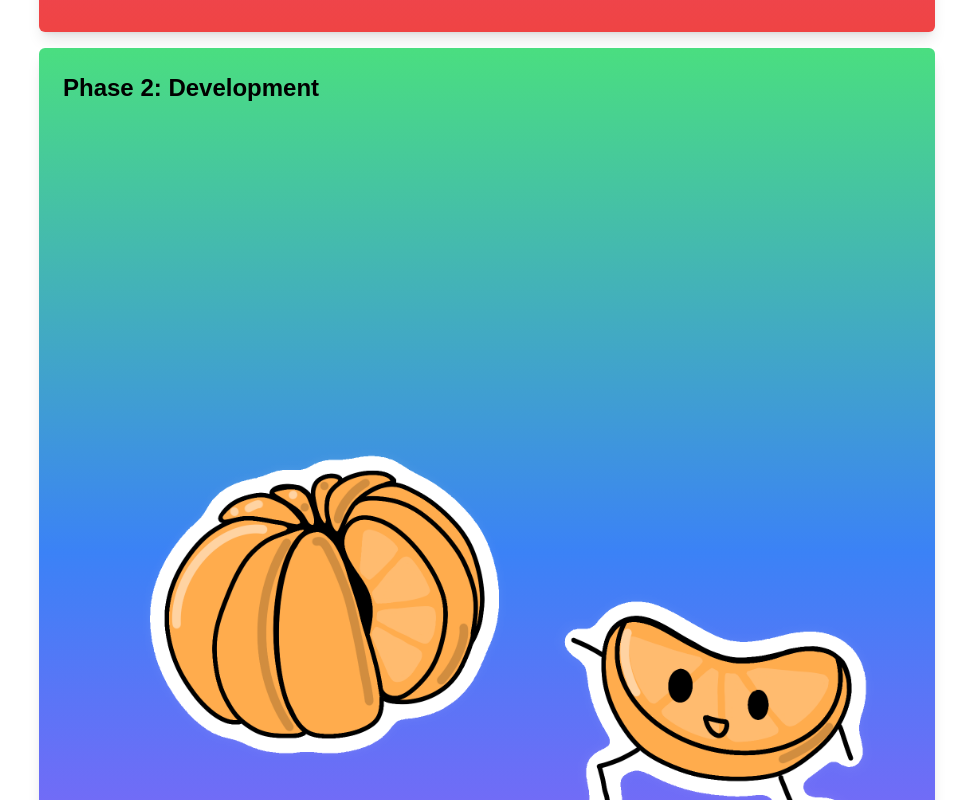
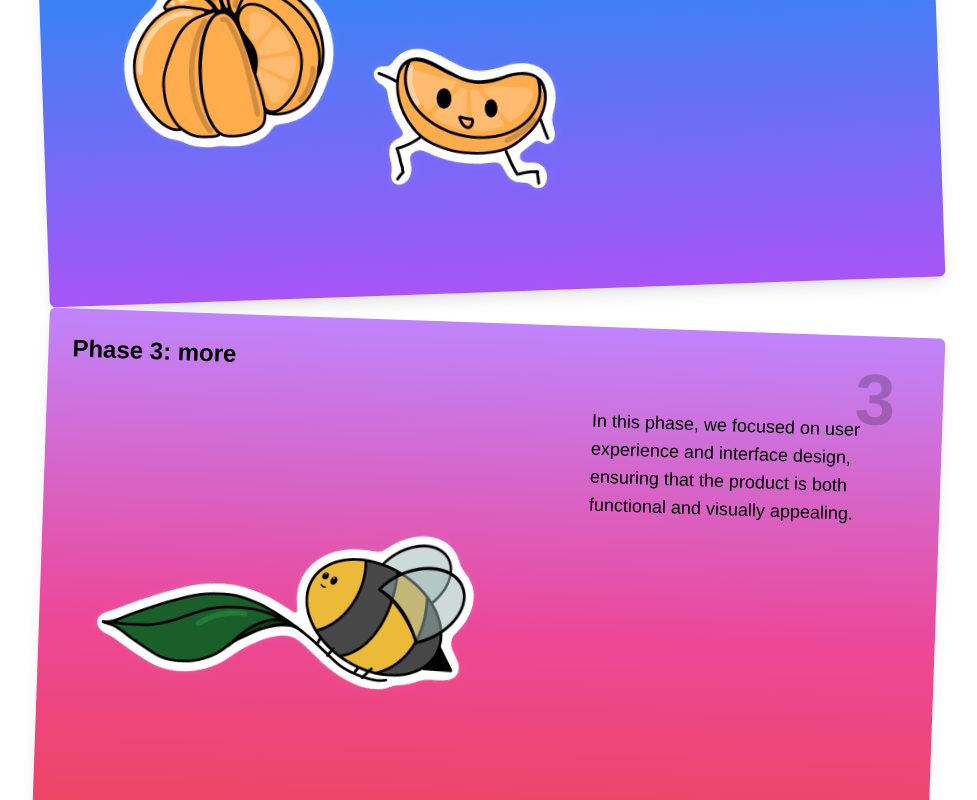
Before and after one commit to yborger/Personal-Website, a Next.js app: page /portfolio/cases/example in a window 1280 px wide. Shown: the part 1200-2000 px from the top of the page, without its empty margins (153-1130 px from the left). Built offline with nearby package versions, Linux system fonts and the light colour scheme.

Commit message:
Pause in implementation - phase cards mostly complete

```diff
--- a/app/components/PhaseCard.tsx
+++ b/app/components/PhaseCard.tsx
@@ -1,41 +1,60 @@
+"use client"
 
-/*
+import {
+  motion,
+  useScroll,
+  useTransform,
+  useSpring,
+  MotionValue,
+} from "motion/react"
+import { useRef } from "react"
 
-    Notes/checklist:
-
-    This is specifically for the "scroll and it will appear" section of the projects
-    So these are the cards that fan out/in as you scroll
-
-    -title: at the top, say the PHASE TITLE (design phase, planning, etc.)
-    -img: image with image carousel option?
-            -can i make the img parameter be like a folder route and have it display all images in the folder in a carousel?
-    -descrip: the writing that goes along with this card
-            -expect it to be between 2-5 sentences
-
-    Animation into global.css, left appear is written so now we need the full card
-
- */
 interface CardProps {
+        number: number;
         title: string;
         description: string;
         image: string;
         bg: string;
 }
 
-//not the final look, just a placeholder for now
 
-export default function PhaseCard({title, description, image, bg}: CardProps){
+export default function PhaseCard({number, title, description, image, bg}: CardProps){
+    const ref = useRef(null)
+    const { scrollYProgress } = useScroll({
+        target: ref,
+        offset: ["start end", "end start"],
+ })
+    const y = useTransform(scrollYProgress, [0,1], [100, -100])
+
     return(
-        <div className={`rounded-md p-6 m-4 shadow-lg w-auto max-w-4xl bg-gradient-to-b ${bg}`}>
+        <section
+                ref={ref}
+                className="h-3/4 flex items center justify-center relative">
+        {/* PHASE NUMBER - PARALLAX SETUP */}
+        <motion.div
+                style={{y}}
+                className="absolute right-16 text-7xl font-bold opacity-20">
+                {number}
+        </motion.div>
+
+        {/* CONTENT */}
+        <motion.div
+                initial={{opacity:0,y:60}}
+                whileInView={{opacity:1,y:0}}
+                transition={{duration:0.6, ease:"easeInOut"}}
+                viewport={{once:true}}
+                className={'rounded-md p-6 m-4 shadow-lg max-w-4xl bg-gradient-to-b ' + bg}>
+
                 <h2 className="text-2xl font-bold mb-6 text-left">{title}</h2>
-                <div className="m-4 flex flex-col items-start justify-center gap-4">
+                <div className="m-4 flex flex-row items-start justify-center gap-4">
                         <img
                                 src={image}
                                 alt={title}
-                                className= "w-auto h-auto rounded-xl" />
+                                className= "w-3/5 h-auto rounded-xl" />
 
                         <p className="w-auto text-lg text-left">{description}</p>
                 </div>
-        </div>
+        </motion.div>
+        </section>
     )
 }
--- a/app/global.css
+++ b/app/global.css
@@ -41,11 +41,6 @@
   --sh-jsxliterals: #6266d1;
   --sh-property: #e25a1c;
   --sh-entity: #e25a1c;
-}
-
-
-html {
-  min-width: 360px;
 }
 
 .prose .anchor {
@@ -165,13 +160,14 @@ table {
 }
 
 html, body {
-  scroll-behavior: smooth;
   font-family: "var(--font-quicksand)", sans-serif;
 }
 
 html {
+  min-width: 360px;
   @apply bg-white text-black;   /* background + text */
   color-scheme: light dark;     /* for scrollbars, inputs, selection, etc. */
+  scroll-snap-type: y mandatory;
 }
 
 /* dark mode */
@@ -181,11 +177,11 @@ html.dark {
 }
 
 .phaseOdd {
-  animation: right-appears 4s ease-in;
-  rotate: 3deg;
+  animation:  4s ease-in;
+  rotate: 2deg;
 }
 
 .phaseEven {
-  animation: left-appears 4s ease-in;
-  rotate: -3deg
+  animation:  4s ease-in;
+  rotate: -2deg
 }
--- a/app/portfolio/cases/example/page.tsx
+++ b/app/portfolio/cases/example/page.tsx
@@ -3,6 +3,7 @@ import { notFound } from 'next/navigation'
 import { CustomMDX } from 'app/components/mdx'
 import {motion} from "motion/react"
 import PhaseCard from 'app/components/PhaseCard'
+
 
 export const metadata = {
   "title": "EXAMPLE Title",
@@ -20,25 +21,37 @@ export default function Page() {
   `
 
   return (
-    <section>
+    <section className="project-container">
       <h1 className="title font-semibold text-2xl tracking-tighter">
         {metadata.title}
       </h1>
-      <div className=" gap-6 my-8 w-3/4 mx-auto place-items-center">
-        <div className=' '>
-          <PhaseCard
+      <div className=" phase-container gap-6 my-8 w-3/4 mx-auto place-items-center">
+          <div className="phaseOdd">
+            <PhaseCard
+            number={1}
             title="Phase 1: Design"
             description="In this phase, we focused on user experience and interface design, ensuring that the product is both functional and visually appealing."
             image="/artwork/bee_leaf.png"
             bg="from-purple-400 via-pink-500 to-red-500"
           />
-        </div>
-        <div className=' '>
+          </div>
+        <div className="phaseEven">
           <PhaseCard
+            number={2}
             title="Phase 2: Development"
             description="This phase involved coding the core functionalities, integrating APIs, and ensuring the application is robust and scalable."
             image="/artwork/group_hug.png"
             bg="from-green-400 via-blue-500 to-purple-500"
+          />
+        </div>
+        <div className="phaseOdd">
+
+          <PhaseCard
+            number={3}
+            title="Phase 3: more"
+            description="In this phase, we focused on user experience and interface design, ensuring that the product is both functional and visually appealing."
+            image="/artwork/bee_leaf.png"
+            bg="from-purple-400 via-pink-500 to-red-500"
           />
         </div>
 
```
